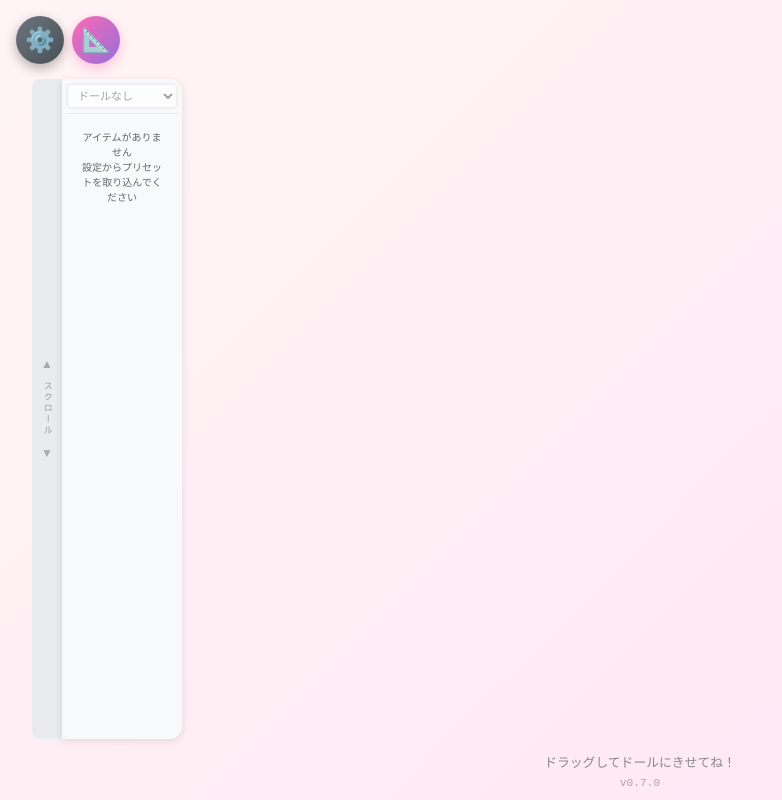
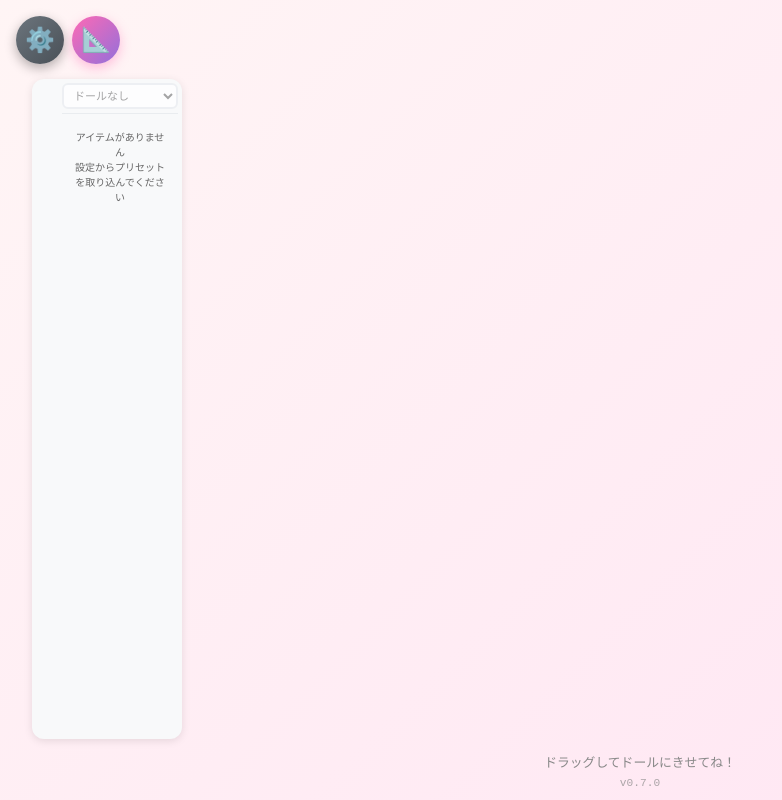
Before and after one commit to Kake-git-hub/DressUpGame, a React (Vite) app: page / in a window 1280 px wide. Shown: the whole page, without its empty margins (0-782 px from the left). Built offline with nearby package versions, Linux system fonts and the light colour scheme.

Commit message:
v0.7.2: Fix background center to match doll, integrate scroll space into menu padding

```diff
--- a/src/App.tsx
+++ b/src/App.tsx
@@ -367,6 +367,7 @@ function App() {
                 dollImageUrl={currentDollSafe.bodyImageUrl}
                 backgroundImageUrl={currentBackground?.imageUrl}
                 dollTransform={dollTransform}
+                menuOffset={MENU_WIDTH}
               />
             )}
 
--- a/src/components/AvatarCanvas.tsx
+++ b/src/components/AvatarCanvas.tsx
@@ -15,6 +15,7 @@ interface AvatarCanvasProps {
   dollImageUrl?: string; // ドールベース画像のURL
   backgroundImageUrl?: string; // 背景画像のURL
   dollTransform?: DollTransform; // ドールの位置・スケール
+  menuOffset?: number; // メニュー幅オフセット（背景位置調整用）
   onCanvasReady?: () => void;
 }
 
@@ -27,6 +28,7 @@ export function AvatarCanvas({
   dollImageUrl,
   backgroundImageUrl,
   dollTransform,
+  menuOffset = 0,
   onCanvasReady,
 }: AvatarCanvasProps) {
   const canvasRef = useRef<HTMLCanvasElement>(null);
@@ -56,6 +58,9 @@ export function AvatarCanvas({
 
         // 成功した場合のみrefに保存
         engineRef.current = engine;
+
+        // メニューオフセットを設定（背景位置調整用）
+        engine.setMenuOffset(menuOffset);
 
         // ドールの初期位置・スケールを設定
         if (dollTransform) {
--- a/src/components/DressUpMenu.tsx
+++ b/src/components/DressUpMenu.tsx
@@ -84,18 +84,6 @@ export function DressUpMenu({
   if (showBackgrounds) {
     return (
       <div style={styles.outerContainer}>
-        {/* 左側スクロールスペース（タッチしてスクロール用） */}
-        <div
-          style={styles.scrollSpace}
-          onTouchStart={(e) => e.stopPropagation()}
-        >
-          <div style={styles.scrollIndicator}>
-            <span style={styles.scrollArrow}>▲</span>
-            <span style={styles.scrollText}>スクロール</span>
-            <span style={styles.scrollArrow}>▼</span>
-          </div>
-        </div>
-
         <div style={styles.container}>
           {/* 戻るボタン */}
           <button
@@ -160,18 +148,6 @@ export function DressUpMenu({
   // メインメニュー（服アイテム）
   return (
     <div style={styles.outerContainer}>
-      {/* 左側スクロールスペース（タッチしてスクロール用） */}
-      <div
-        style={styles.scrollSpace}
-        onTouchStart={(e) => e.stopPropagation()}
-      >
-        <div style={styles.scrollIndicator}>
-          <span style={styles.scrollArrow}>▲</span>
-          <span style={styles.scrollText}>スクロール</span>
-          <span style={styles.scrollArrow}>▼</span>
-        </div>
-      </div>
-
       <div style={styles.container}>
         {/* ヘッダー：ドール選択 */}
         <div style={styles.menuHeader}>
@@ -349,10 +325,10 @@ function DraggableItem({ item, isEquipped, onDrop, dropTargetId, onDragMove, onD
   );
 }
 
-const MENU_WIDTH = 120;
-const SCROLL_SPACE_WIDTH = 30;
+const MENU_WIDTH = 150;
+const SCROLL_PADDING = 30; // 左側のスクロール用余白
 const ITEM_PADDING = 4;
-const ITEM_SIZE = MENU_WIDTH - ITEM_PADDING * 2 - 8;
+const ITEM_SIZE = MENU_WIDTH - SCROLL_PADDING - ITEM_PADDING * 2 - 8;
 
 const styles: Record<string, CSSProperties> = {
   outerContainer: {
@@ -361,38 +337,11 @@ const styles: Record<string, CSSProperties> = {
     height: '100%',
     maxHeight: 'calc(100vh - 140px)',
   },
-  scrollSpace: {
-    width: `${SCROLL_SPACE_WIDTH}px`,
-    display: 'flex',
-    flexDirection: 'column',
-    alignItems: 'center',
-    justifyContent: 'center',
-    backgroundColor: '#e9ecef',
-    borderRadius: '8px 0 0 8px',
-    cursor: 'ns-resize',
-    userSelect: 'none',
-  },
-  scrollIndicator: {
-    display: 'flex',
-    flexDirection: 'column',
-    alignItems: 'center',
-    gap: '8px',
-    color: '#999',
-  },
-  scrollArrow: {
-    fontSize: '12px',
-    color: '#aaa',
-  },
-  scrollText: {
-    writingMode: 'vertical-rl',
-    fontSize: '9px',
-    color: '#999',
-    letterSpacing: '2px',
-  },
   container: {
     backgroundColor: '#f8f9fa',
-    borderRadius: '0 12px 12px 0',
+    borderRadius: '12px',
     padding: `${ITEM_PADDING}px`,
+    paddingLeft: `${SCROLL_PADDING}px`, // 左側にスクロール用余白
     boxShadow: '0 2px 8px rgba(0, 0, 0, 0.1)',
     width: `${MENU_WIDTH}px`,
     display: 'flex',
--- a/src/engine/PixiEngine.ts
+++ b/src/engine/PixiEngine.ts
@@ -15,6 +15,7 @@ export class PixiEngine {
   private destroyed = false;
   private customFaceUrl: string | null = null;
   private dollTransform: DollTransform = { x: 50, y: 50, scale: 1.0 }; // %単位、中央
+  private menuOffset = 0; // メニュー幅オフセット（背景中心調整用）
 
   // 初期化
   async init(canvas: HTMLCanvasElement, width: number, height: number): Promise<void> {
@@ -87,6 +88,11 @@ export class PixiEngine {
     }
   }
 
+  // メニューオフセットを設定（背景位置調整用）
+  setMenuOffset(offset: number): void {
+    this.menuOffset = offset;
+  }
+
   // 背景を設定
   async setBackground(imageUrl: string | null): Promise<void> {
     if (!this.backgroundContainer || !this.app || !this.initialized || this.destroyed) {
@@ -110,9 +116,10 @@ export class PixiEngine {
       const scale = Math.max(scaleX, scaleY);
       bgSprite.scale.set(scale);
 
-      // 中央に配置
+      // ドール中心に配置（メニュー幅を考慮）
       bgSprite.anchor.set(0.5);
-      bgSprite.x = this.app.screen.width / 2;
+      // 背景中心 = メニュー幅 + (キャンバス幅 - メニュー幅) / 2 = (キャンバス幅 + メニュー幅) / 2
+      bgSprite.x = (this.app.screen.width + this.menuOffset) / 2;
       bgSprite.y = this.app.screen.height / 2;
 
       this.backgroundContainer.addChild(bgSprite);
```
